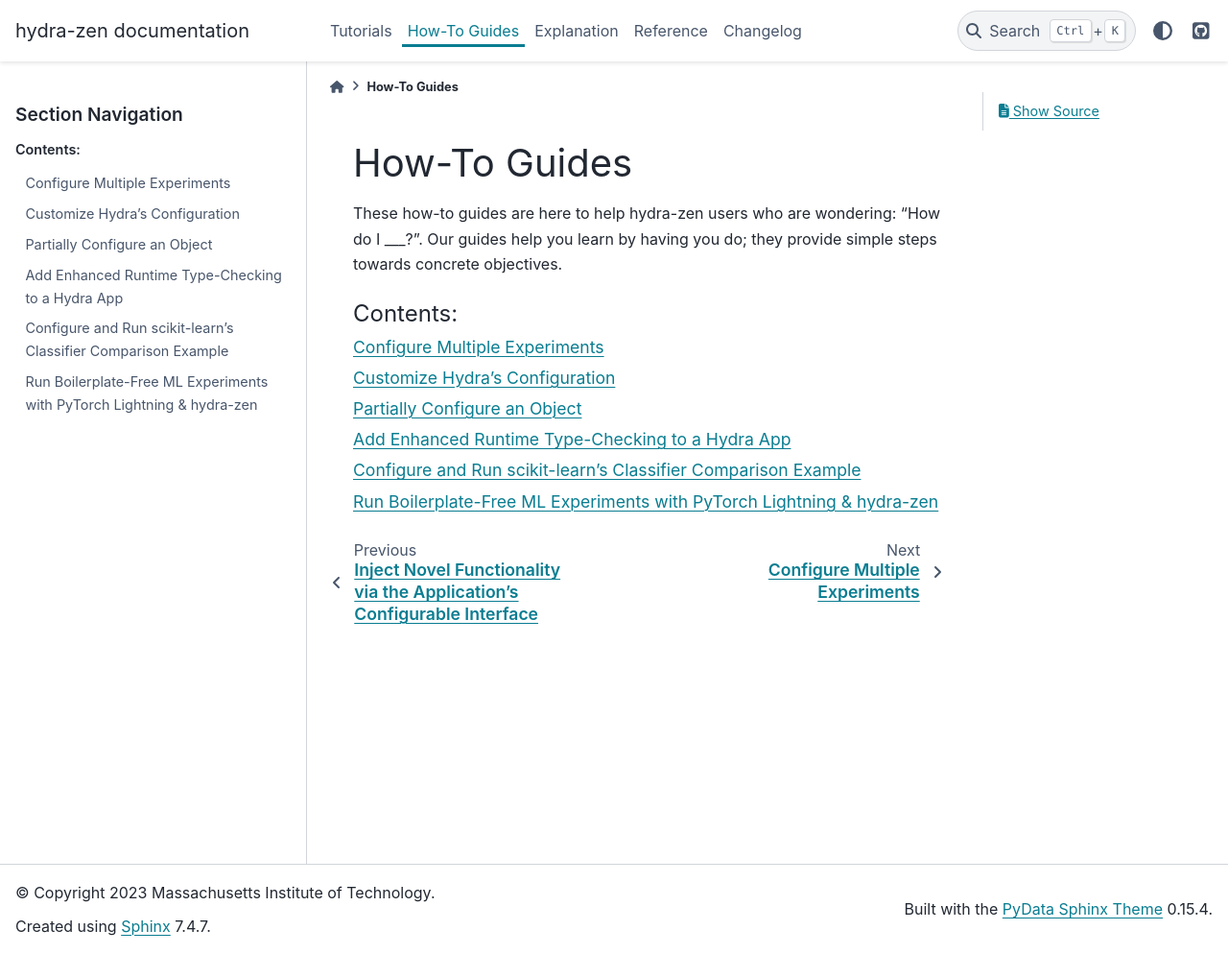
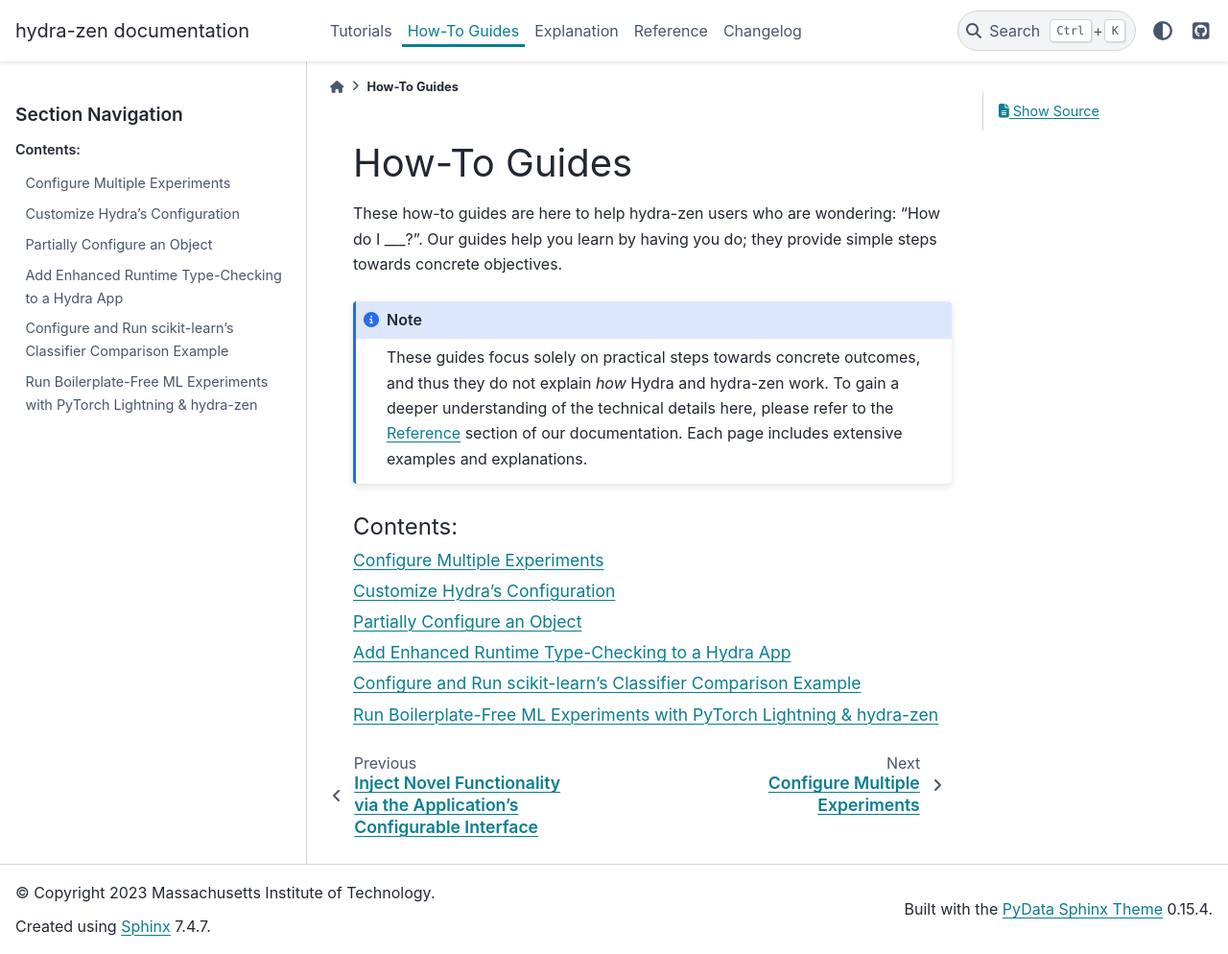
Before and after one commit to mit-ll-responsible-ai/hydra-zen, a Sphinx documentation site: the page built from docs/source/how_tos.rst, in a window 1280 px wide and 994 px high. Shown: the whole window at 96% size. Built offline with Sphinx 7.4.7 and the PyData theme 0.15.4, drawn with Linux system fonts in a browser that asks for light colours; the version number could not be read and is left out.

Commit message:
fix typose and point people to ref docs aggressively

```diff
--- a/docs/source/how_tos.rst
+++ b/docs/source/how_tos.rst
@@ -10,6 +10,15 @@
 Our guides help you learn by having you do; they provide simple steps towards concrete
 objectives.
 
+.. note::
+
+   These guides focus solely on practical steps towards concrete
+   outcomes, and thus they do not explain *how* Hydra and hydra-zen work. To gain a
+   deeper understanding of the technical details here, please refer to the
+   :ref:`hydra-zen-reference` section of our documentation. Each page includes extensive
+   examples and explanations.
+
+
 .. toctree::
    :maxdepth: 1
    :caption: Contents:
--- a/docs/source/index.rst
+++ b/docs/source/index.rst
@@ -299,6 +299,8 @@
 readers with taxonomies, design principles, recommendations, and other articles that
 will enrich their understanding of hydra-zen and Hydra.
 
+Note that **each page in our reference documentation features extensive examples and explanations** of how the various components of hydra-zen work. Check it out!
+
 .. toctree::
    :maxdepth: 2
    :caption: Contents:
--- a/docs/source/tutorials/add_cli.rst
+++ b/docs/source/tutorials/add_cli.rst
@@ -142,6 +142,7 @@
 tutorial section.
 
 - `hydra_zen.store <https://mit-ll-responsible-ai.github.io/hydra-zen/generated/hydra_zen.ZenStore.html#hydra_zen.ZenStore>`_
+- :func:`~hydra_zen.zen`
 - :hydra:`Hydra's Config Store API <tutorials/structured_config/config_store>`
 - :hydra:`Hydra's command line override syntax <advanced/override_grammar/basic>`
 
--- a/docs/source/tutorials/basic_app.rst
+++ b/docs/source/tutorials/basic_app.rst
@@ -292,6 +292,8 @@
 The following reference materials are especially relevant to this
 tutorial section.
 
+- :func:`~hydra_zen.zen`
+- :func:`~hydra_zen.builds`
 - :func:`~hydra_zen.make_config`
 - :func:`~hydra_zen.launch`
 - `Hydra's version_base <https://hydra.cc/docs/upgrades/version_base/#internaldocs-banner>`_
```
Also changed, not shown: other parts of docs/source/tutorials/add_cli.rst (+1 -1 lines), docs/source/tutorials.rst (+8 -6 lines), 1 other file.
